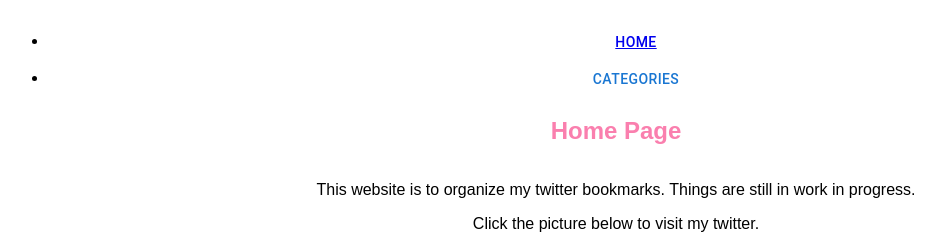
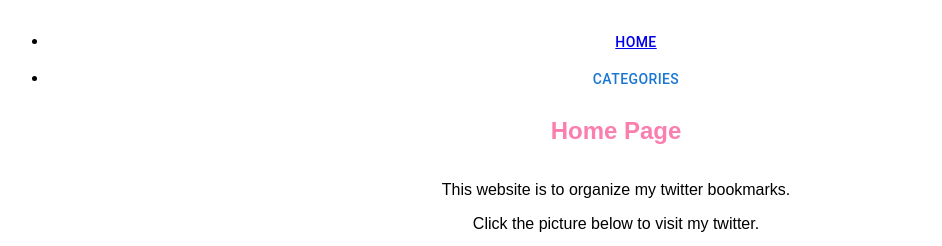
Before and after one commit to bizbunny/twitter-bookmarks, a Gatsby site: page / in a window 1280 px wide. Shown: the top 246 px of the page, without its empty margins (24-966 px from the left). Built offline with nearby package versions, Linux system fonts and the light colour scheme; Gatsby itself is replaced by a stand-in of ours.

Commit message:
minor updates

```diff
--- a/src/pages/index.js
+++ b/src/pages/index.js
@@ -15,7 +15,7 @@ const IndexPage = () => {
           <Container maxWidth="xl">
             <Grid container spacing={5}>
               <Grid item xl={12} lg={12} md={12} sm={12}>
-                <p>This website is to organize my twitter bookmarks. Things are still in work in progress.</p>
+                <p>This website is to organize my twitter bookmarks.</p>
           <     p>Click the picture below to visit my twitter.</p>
                 <Link to="https://twitter.com/anh_bizbunny">
                   <img src="https://pbs.twimg.com/profile_images/1343646540167061516/sGC-b4g-_400x400.jpg" alt="my twitter"/>
```
